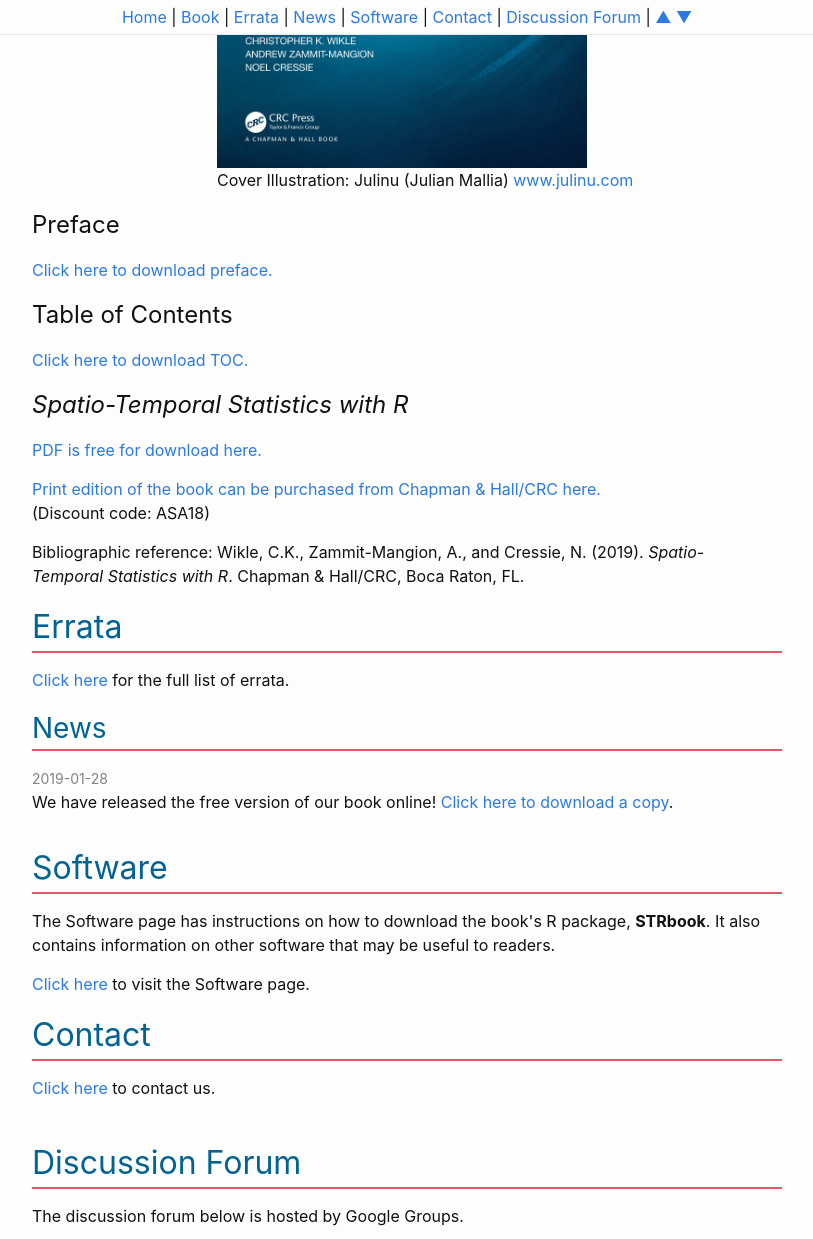
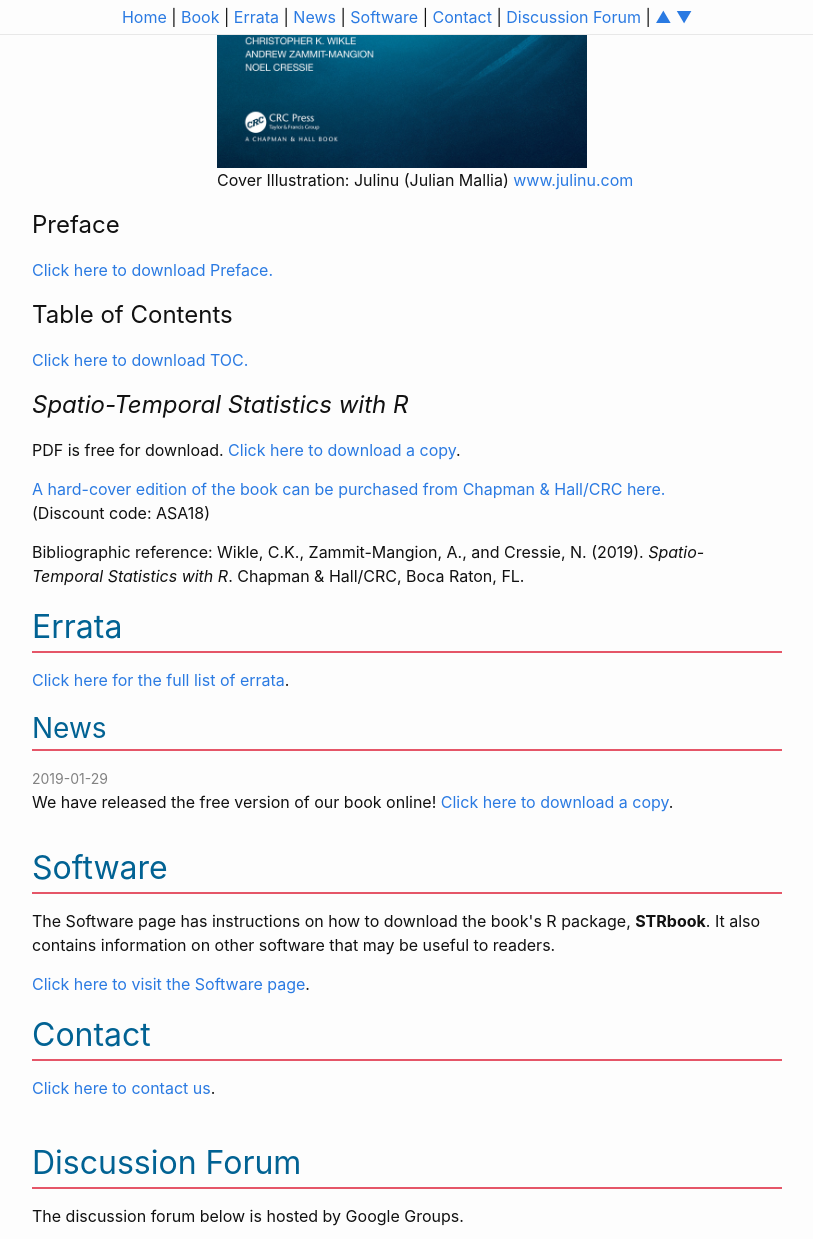
Before and after one commit to andrewzm/STRbook, a Jekyll site: the page built from docs/index.md, in a window 1280 px wide and 1400 px high, scrolled down 773 px, cut to the strip 0-1239 px from the top of the window. Shown: the whole strip, without its empty margins (238-1051 px from the left). Built offline with Jekyll 4.4.1, drawn with Linux system fonts in a browser that asks for light colours.

Commit message:
Updated book website.

```diff
--- a/docs/_includes/book.html
+++ b/docs/_includes/book.html
@@ -15,16 +15,16 @@
 -->
 
 <h2>Preface</h2>
-  <p><a id="downloadlink" download="Spatio-Temporal Statistics with R_Preface.pdf" href="Spatio-Temporal Statistics with R_Preface.pdf"  onclick="trackOutboundLink('Spatio-Temporal Statistics with R_Preface.pdf'); return false;">Click here to download preface.</a></p>
+  <p><a id="downloadlink" download="Spatio-Temporal Statistics with R_Preface.pdf" href="Spatio-Temporal Statistics with R_Preface.pdf"  onclick="trackOutboundLink('Spatio-Temporal Statistics with R_Preface.pdf'); return false;">Click here to download Preface.</a></p>
 
 <h2>Table of Contents</h2>
   <p><a id="downloadlink" download="Spatio-Temporal Statistics with R_TOC.pdf" href="Spatio-Temporal Statistics with R_TOC.pdf"  onclick="trackOutboundLink('Spatio-Temporal Statistics with R_TOC.pdf'); return false;">Click here to download TOC.</a></a>
 
 <h2><i>Spatio-Temporal Statistics with R</i></h2>
 
-<p><a href="download">PDF is free for download here.</a></p>
+<p>PDF is free for download. <a href="download">Click here to download a copy</a>.</p>
 
-<p><a href="http://www.crcpress.com/9781138711136" target="_blank" onclick="trackOutboundLink('http://www.crcpress.com/9781138711136'); return false;">Print edition of the book can be purchased from Chapman & Hall/CRC here.</a><br />
+<p><a href="http://www.crcpress.com/9781138711136" target="_blank" onclick="trackOutboundLink('http://www.crcpress.com/9781138711136'); return false;">A hard-cover edition of the book can be purchased from Chapman & Hall/CRC here.</a><br />
 (Discount code: ASA18)</p>
 
 <p>Bibliographic reference: Wikle, C.K., Zammit-Mangion, A., and Cressie, N. (2019). <i>Spatio-Temporal Statistics with R</i>. Chapman & Hall/CRC, Boca Raton, FL.</p>
--- a/docs/_includes/news.html
+++ b/docs/_includes/news.html
@@ -1,7 +1,7 @@
 <h1 class="post-list-heading">News</h1>
     <ul class="post-list">
       <li>
-        <span class="post-meta">2019-01-28</span>
+        <span class="post-meta">2019-01-29</span>
           <p>We have released the free version of our book online! <a href="download">Click here to download a copy</a>.</p>
       </li>
     </ul>
--- a/docs/_layouts/home.html
+++ b/docs/_layouts/home.html
@@ -13,14 +13,14 @@
 
 <h1>Errata</h1>
 
-<p><a href="errata">Click here</a> for the full list of errata.</p>
+<p><a href="errata">Click here for the full list of errata</a>.</p>
 
 {%- include news.html -%}
 
 <h1>Software</h1>
 
 <p>The Software page has instructions on how to download the book's R package, <b>STRbook</b>. It also contains information on other software that may be useful to readers.</p>
-  <p><a href="software">Click here</a> to visit the Software page.</p>
+  <p><a href="software">Click here to visit the Software page</a>.</p>
 
 <!--
 <h1>Data Sets</h1>
@@ -36,7 +36,7 @@
 
 <h1>Contact</h1>
 
-  <p><a href="contact">Click here</a> to contact us.</p>
+  <p><a href="contact">Click here to contact us</a>.</p>
 
 <a name="discussion">&nbsp;</a>
 <h1>Discussion Forum</h1>
```
